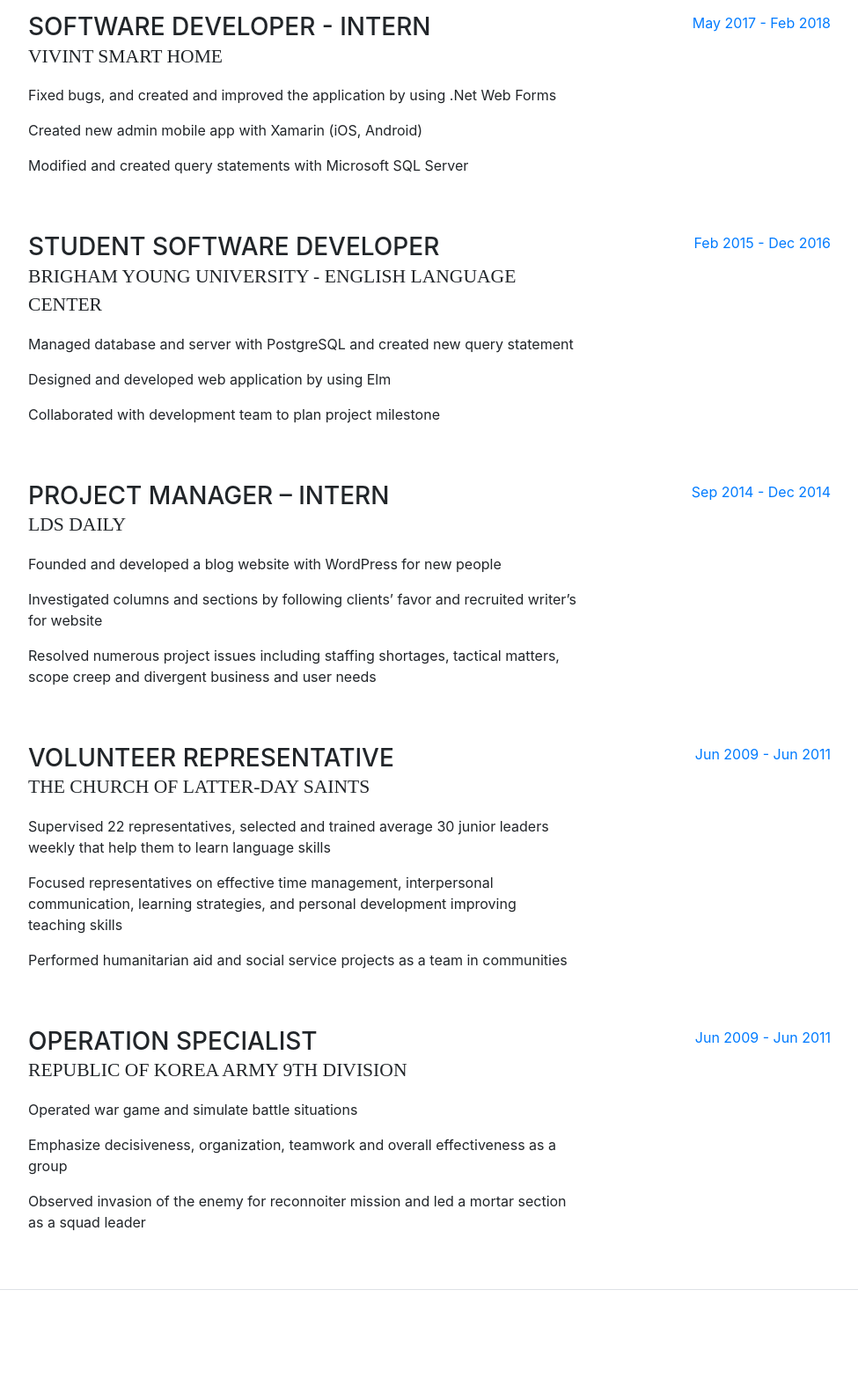
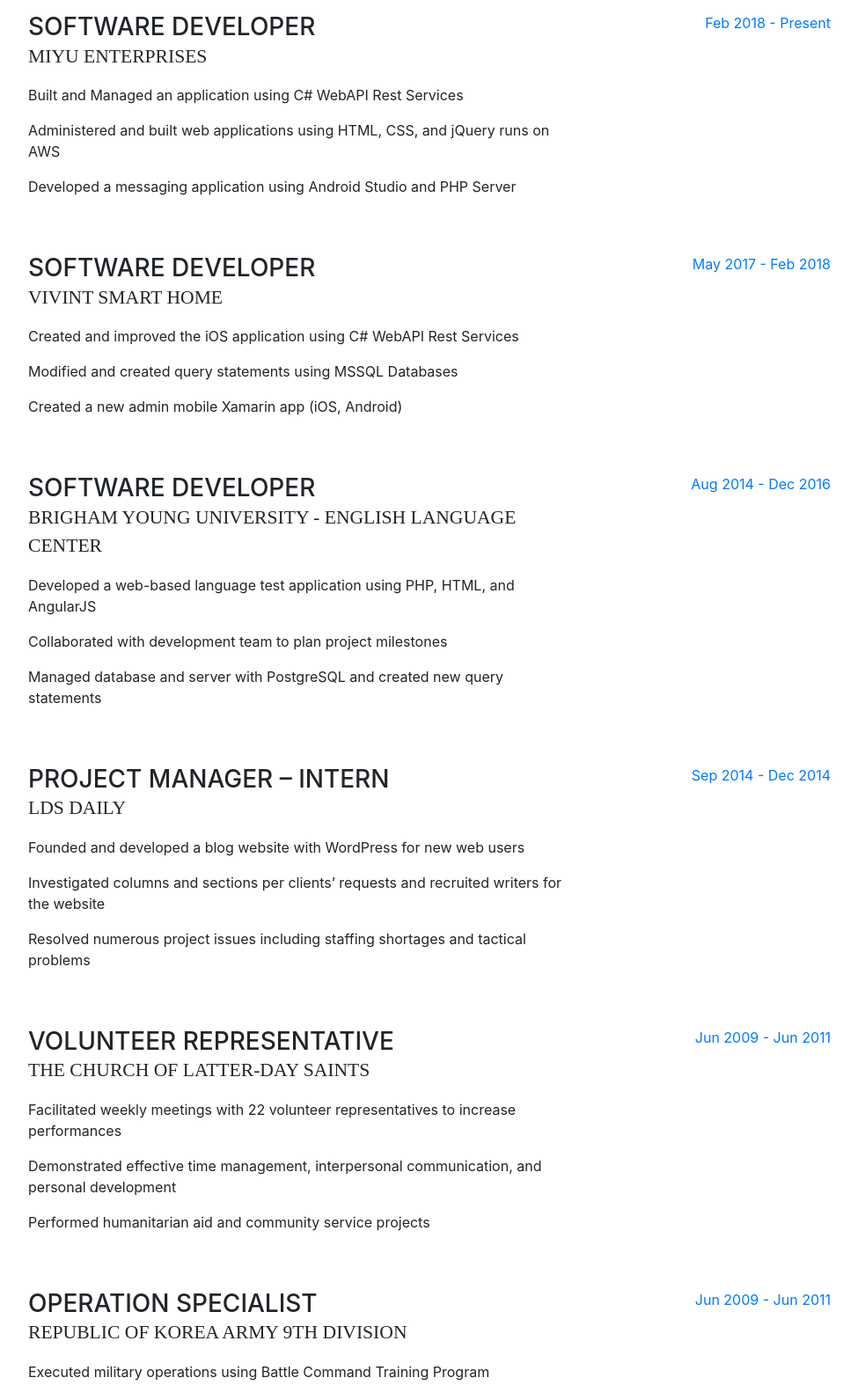
Before and after one commit to inhyup/myweb, a website with bundled scripts: page home.html in a window 1280 px wide. Shown: the part 920-2494 px from the top of the page at 88% size, without its empty margins (288-1263 px from the left). Built offline with nearby package versions, Linux system fonts and the light colour scheme; a web font is replaced by a local one.

Commit message:
modify contents

```diff
--- a/css/style.css
+++ b/css/style.css
@@ -44,7 +44,7 @@
 }
 
 .list-social-icons a:hover {
-  color: #260d0d;
+  color: #132257;
 }
 
 .list-social-icons a .fa-lg {
@@ -56,7 +56,7 @@
 }
 
 .list-icons .list-inline-item i:hover {
-  color: #260d0d;
+  color: #132257;
 }
 
 #sideNav .navbar-nav .nav-item .nav-link {
@@ -137,19 +137,19 @@
 }
 
 .bg-primary {
-  background-color: #260d0d !important;
+  background-color: #132257 !important;
 }
 
 .text-primary {
-  color: #260d0d !important;
+  color: #132257 !important;
 }
 
 a {
-  color: #260d0d;
+  color: #132257;
 }
 
 a:hover, a:focus, a:active {
-  color: #824027;
+  color: #0077CC;
 }
 
 
--- a/home.html
+++ b/home.html
@@ -29,7 +29,7 @@
   <body id="page-top">
     <nav class="navbar navbar-expand-lg navbar-dark bg-primary fixed-top" id="sideNav">
 
-      <div>
+      <!--<div>
         <ul class="navbar-nav">
           <li class="nav-item">
             <a class="nav-link js-scroll-trigger" href="home.html">Home</a>
@@ -39,10 +39,12 @@
           </li>
         </ul>
       </div>
-
+      -->
+      <a class="navbar-brand js-scroll-trigger">
+        <span class="d-block d-lg-block">Inhyup's Homapge</span>
+      </a>
       <a class="navbar-brand js-scroll-trigger" href="#page-top">
-        <span class="d-block d-lg-none">Inhyup's</span>
-        <span class="d-none d-lg-block">
+        <span class="d-block d-lg-block">
           <img class="img-fluid img-profile rounded-circle mx-auto mb-2" src="img/inhyup_pic.jpg" onmouseover="this.src='img/inhyup.jpg'"  onmouseout="this.src='img/inhyup_pic.jpg'" alt="">
         </span>
       </a>
@@ -85,7 +87,7 @@
           <div class="subheading mb-5">788 E 2680 N · Provo, UT, 84604 · (385) 309-8887 ·
             <a href="mailto:name@email.com">inhyup21@gmail.com</a>
           </div>
-          <p class="mb-5">Hi, I am Inhyup, computer programmer</p>
+          <p class="mb-5">Hi, My name is Inhyup, and I am a software developer</p>
           <ul class="list-inline list-social-icons mb-0">
             <li class="list-inline-item">
               <a href="https://www.facebook.com/inhyup.kim">
@@ -129,13 +131,27 @@
         <div class="my-auto">
           <h2 class="mb-5">Experience</h2>
 
+
           <div class="resume-item d-flex flex-column flex-md-row mb-5">
             <div class="resume-content mr-auto">
-              <h3 class="mb-0">Software Developer - Intern</h3>
+              <h3 class="mb-0">Software Developer</h3>
+              <div class="subheading mb-3">Miyu Enterprises</div>
+              <p>Built and Managed an application using C# WebAPI Rest Services</p>
+              <p>Administered and built web applications using HTML, CSS, and jQuery runs on AWS</p>
+              <p>Developed a messaging application using Android Studio and PHP Server</p>
+            </div>
+            <div class="resume-date text-md-right">
+              <span class="text-primary">Feb 2018 - Present</span>
+            </div>
+          </div>
+
+          <div class="resume-item d-flex flex-column flex-md-row mb-5">
+            <div class="resume-content mr-auto">
+              <h3 class="mb-0">Software Developer</h3>
               <div class="subheading mb-3">Vivint Smart Home</div>
-              <p>Fixed bugs, and created and improved the application by using .Net Web Forms</p>
-              <p>Created new admin mobile app with Xamarin (iOS, Android)</p>
-              <p>Modified and created query statements with Microsoft SQL Server </p>
+              <p>Created and improved the iOS application using C# WebAPI Rest Services</p>
+              <p>Modified and created query statements using MSSQL Databases</p>
+              <p>Created a new admin mobile Xamarin app (iOS, Android)</p>
             </div>
             <div class="resume-date text-md-right">
               <span class="text-primary">May 2017 - Feb 2018</span>
@@ -144,14 +160,14 @@
 
           <div class="resume-item d-flex flex-column flex-md-row mb-5">
             <div class="resume-content mr-auto">
-              <h3 class="mb-0">Student Software Developer</h3>
+              <h3 class="mb-0">Software Developer</h3>
               <div class="subheading mb-3">Brigham Young University - English Language Center </div>
-              <p>Managed database and server with PostgreSQL and created new query statement</p>
-              <p>Designed and developed web application by using Elm</p>
-              <p>Collaborated with development team to plan project milestone</p>
+              <p>Developed a web-based language test application using PHP, HTML, and AngularJS</p>
+              <p>Collaborated with development team to plan project milestones</p>
+              <p>Managed database and server with PostgreSQL and created new query statements</p>
             </div>
             <div class="resume-date text-md-right">
-              <span class="text-primary">Feb 2015 - Dec 2016</span>
+              <span class="text-primary">Aug 2014 - Dec 2016</span>
             </div>
           </div>
 
@@ -159,9 +175,9 @@
             <div class="resume-content mr-auto">
               <h3 class="mb-0">Project Manager – Intern</h3>
               <div class="subheading mb-3">LDS Daily</div>
-              <p>Founded and developed a blog website with WordPress for new people</p>
-              <p>Investigated columns and sections by following clients’ favor and recruited writer’s for website</p>
-              <p>Resolved numerous project issues including staffing shortages, tactical matters, scope creep and divergent business and user needs</p>
+              <p>Founded and developed a blog website with WordPress for new web users</p>
+              <p>Investigated columns and sections per clients’ requests and recruited writers for the website </p>
+              <p>Resolved numerous project issues including staffing shortages and tactical problems</p>
 
             </div>
             <div class="resume-date text-md-right">
@@ -173,9 +189,9 @@
             <div class="resume-content mr-auto">
               <h3 class="mb-0">Volunteer Representative</h3>
               <div class="subheading mb-3">The Church of Latter-day Saints</div>
-              <p>Supervised 22 representatives, selected and trained average 30 junior leaders weekly that help them to learn language skills</p>
-              <p>Focused representatives on effective time management, interpersonal communication, learning strategies, and personal development improving teaching skills</p>
-              <p>Performed humanitarian aid and social service projects as a team in communities</p>
+              <p>Facilitated weekly meetings with 22 volunteer representatives to increase performances</p>
+              <p>Demonstrated effective time management, interpersonal communication, and personal development</p>
+              <p>Performed humanitarian aid and community service projects</p>
             </div>
             <div class="resume-date text-md-right">
               <span class="text-primary">Jun 2009 - Jun 2011</span>
@@ -187,9 +203,9 @@
             <div class="resume-content mr-auto">
               <h3 class="mb-0">Operation Specialist</h3>
               <div class="subheading mb-3">Republic of Korea Army 9th Division</div>
-              <p>Operated war game and simulate battle situations</p>
-              <p>Emphasize decisiveness, organization, teamwork and overall effectiveness as a group </p>
-              <p>Observed invasion of the enemy for reconnoiter mission and led a mortar section as a squad leader</p>
+              <p>Executed military operations using Battle Command Training Program</p>
+              <p>Demonstrated decisiveness, organization, teamwork and overall effectiveness as a group</p>
+              <p>Patrolled military demarcation line for reconnoiter mission and led a mortar section as a squad leader</p>
             </div>
             <div class="resume-date text-md-right">
               <span class="text-primary">Jun 2009 - Jun 2011</span>
@@ -209,7 +225,7 @@
               <h3 class="mb-0">Brigham Young University</h3>
               <div class="subheading mb-3">Bachelor of Science</div>
               <div>Computer Science</div>
-              <p>GPA: 3.49/4.00</p>
+              <p>GPA: 3.40/4.00</p>
               <p>Awarded Academic Scholarship and Preston Hughes Foundation Scholarship</p>
               <p>Korean Business Student Association –President and Recruiting Coordinator</p>
               <p>Circle K – Voluntary Service at Utah State Hospital</p>
@@ -219,18 +235,6 @@
             </div>
           </div>
 
-        <!--
-          <div class="resume-item d-flex flex-column flex-md-row">
-            <div class="resume-content mr-auto">
-              <h3 class="mb-0">James Buchanan High School</h3>
-              <div class="subheading mb-3">Technology Magnet Program</div>
-              <p>GPA: 3.56</p>
-            </div>
-            <div class="resume-date text-md-right">
-              <span class="text-primary">August 2002 - May 2006</span>
-            </div>
-          </div>
-        -->
         </div>
       </section>
 
@@ -311,8 +315,10 @@
           </ul>
         </div>
       </section>
-<!--
-      <section class="resume-section p-3 p-lg-5 d-flex flex-column" id="interests">
+
+
+
+     <!--<section class="resume-section p-3 p-lg-5 d-flex flex-column" id="interests">
         <div class="my-auto">
           <h2 class="mb-5">Interests</h2>
           <p>Apart from being a web developer, I enjoy most of my time being outdoors. In the winter, I am an avid skiier and novice ice climber. During the warmer months here in Colorado, I enjoy mountain biking, free climbing, and kayaking.</p>
@@ -353,8 +359,9 @@
               Place - James Buchanan High School - Hackathon 2005</li>
           </ul>
         </div>
-      </section>
--->
+      </section>-->
+
+
     </div>
 
     <!-- Bootstrap core JavaScript -->
```
Lines whose indentation alone changed are shown as unchanged.
